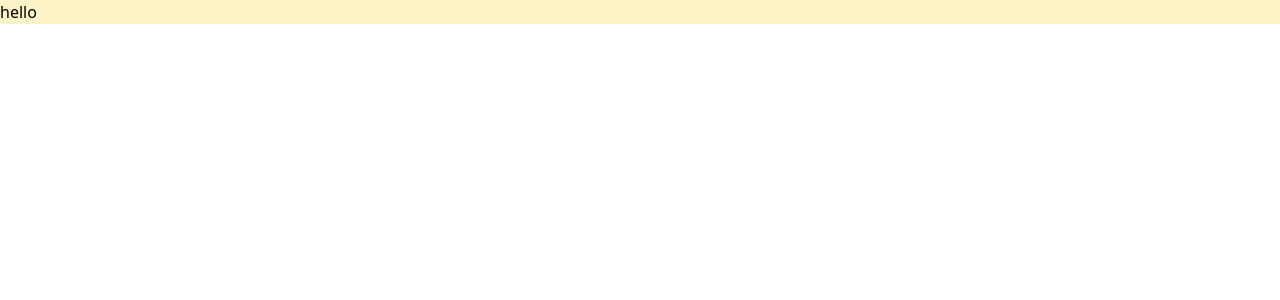
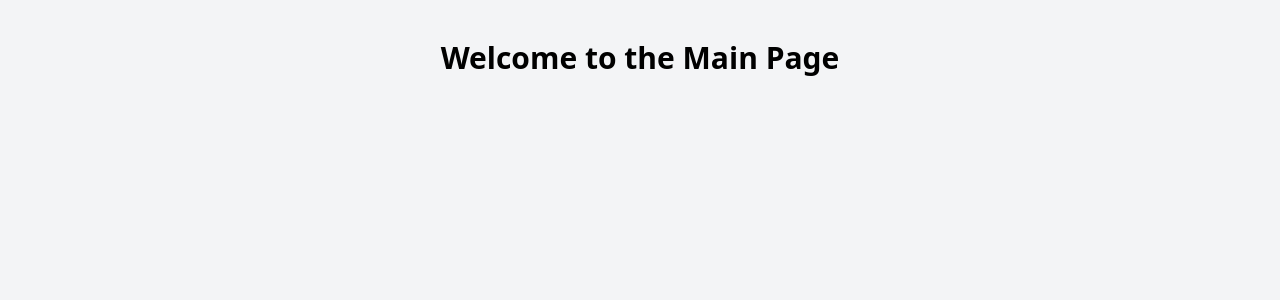
Before and after one commit to bartltob/SWP-Werwolf, a React (Vite) app in the folder Werwolf/: page / in a window 1280 px wide. Shown: the top 300 px of the page. Built offline with nearby package versions, Linux system fonts and the light colour scheme.

Commit message:
fuer dich haggi

```diff
--- a/Werwolf/src/App.tsx
+++ b/Werwolf/src/App.tsx
@@ -1,11 +1,16 @@
-import { useState } from 'react'
-import reactLogo from './assets/react.svg'
-import viteLogo from '/vite.svg'
+
+import {Route, Routes} from "react-router-dom";
+import MainPage from "./pages/MainPage.tsx";
+
 
 function App() {
 
     return (
-        <h1 className="bg-amber-100">hello</h1>
+       <main>
+           <Routes>
+               <Route path="/" element={<MainPage />} />
+           </Routes>
+       </main>
     )
 }
 export default App;
--- /dev/null
+++ b/Werwolf/src/pages/MainPage.tsx
@@ -0,0 +1,8 @@
+function MainPage(){
+    return(
+        <div className="w-full min-h-screen bg-gray-100">
+            <h1 className="text-3xl font-bold text-center pt-10">Welcome to the Main Page</h1>
+        </div>
+    )
+}
+export default MainPage;
```
Also changed, not shown: Werwolf/src/pages/GamePage.tsx (added).
